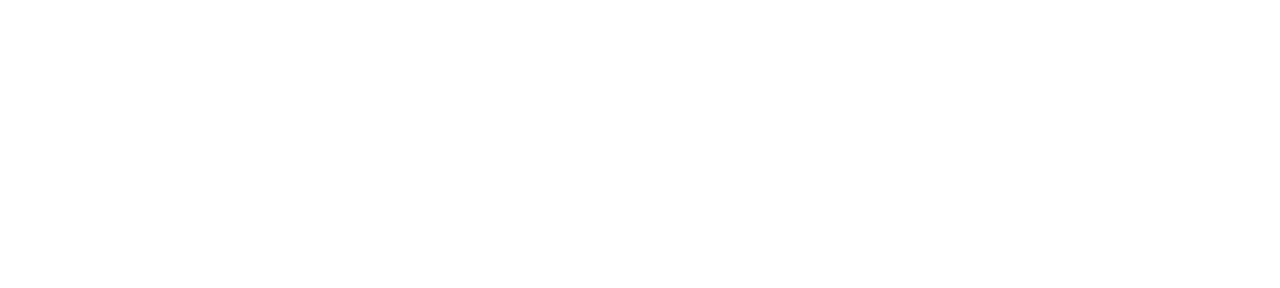
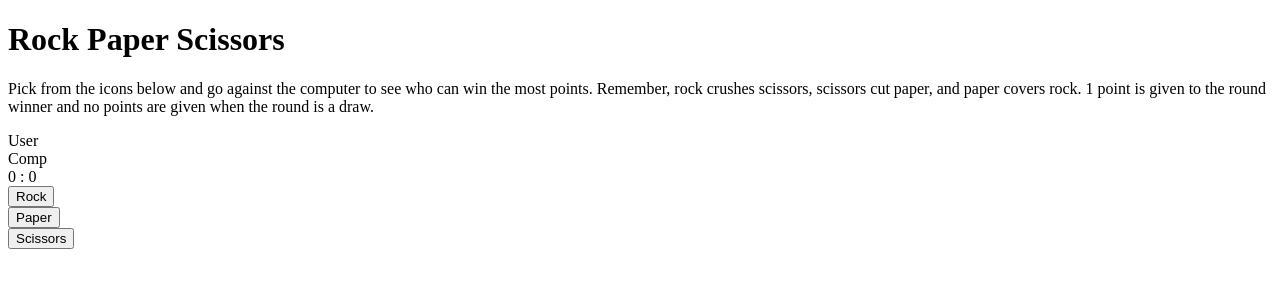
Before and after one commit to jakeshaw61/Rock-Paper-Scissors, a plain HTML site: page index.html in a window 1280 px wide. Drawn offline with Linux system fonts and the light colour scheme.

Commit message:
Add basic structure for html

```diff
--- a/index.html
+++ b/index.html
@@ -7,6 +7,36 @@
     <title>Rock Paper Scissors</title>
 </head>
 <body>
+    <h1>Rock Paper Scissors</h1>
+        <p class="rules">Pick from the icons below and go against the computer to see who can win the most points.
+            Remember, rock crushes scissors, scissors cut paper, and paper covers rock.
+            1 point is given to the round winner and no points are given when the round is a draw.
+        </p>
+    <div class="container">
+        <div class="message">
+            <span id="result"></span>
+        </div>
+        <div class="score-board">
+            <div id="user-label" class="badge">User</div>
+            <div id="computer-label" class="badge">Comp</div>
+            <span id="player-score">0</span> : <span id="computer-score">0</span>
+        </div>
+        <div class="choices">
+            <div class="choice-box choice">
+                <i id="rock" class="far fa-hand-rock choice"></i>
+                <button class="btn">Rock</button>
+            </div>
+            <div class="choice-box choice">
+                <i id="paper" class="far fa-hand-paper"></i>
+                <button class="btn">Paper</button>
+            </div>
+            <div class="choice-box choice">
+                <i id="scissors" class="far fa-hand-scissors"></i>
+                <button class="btn">Scissors</button>
+            </div>
+        </div>
+    </div>
+</body>
 
 </body>
 </html>
```
